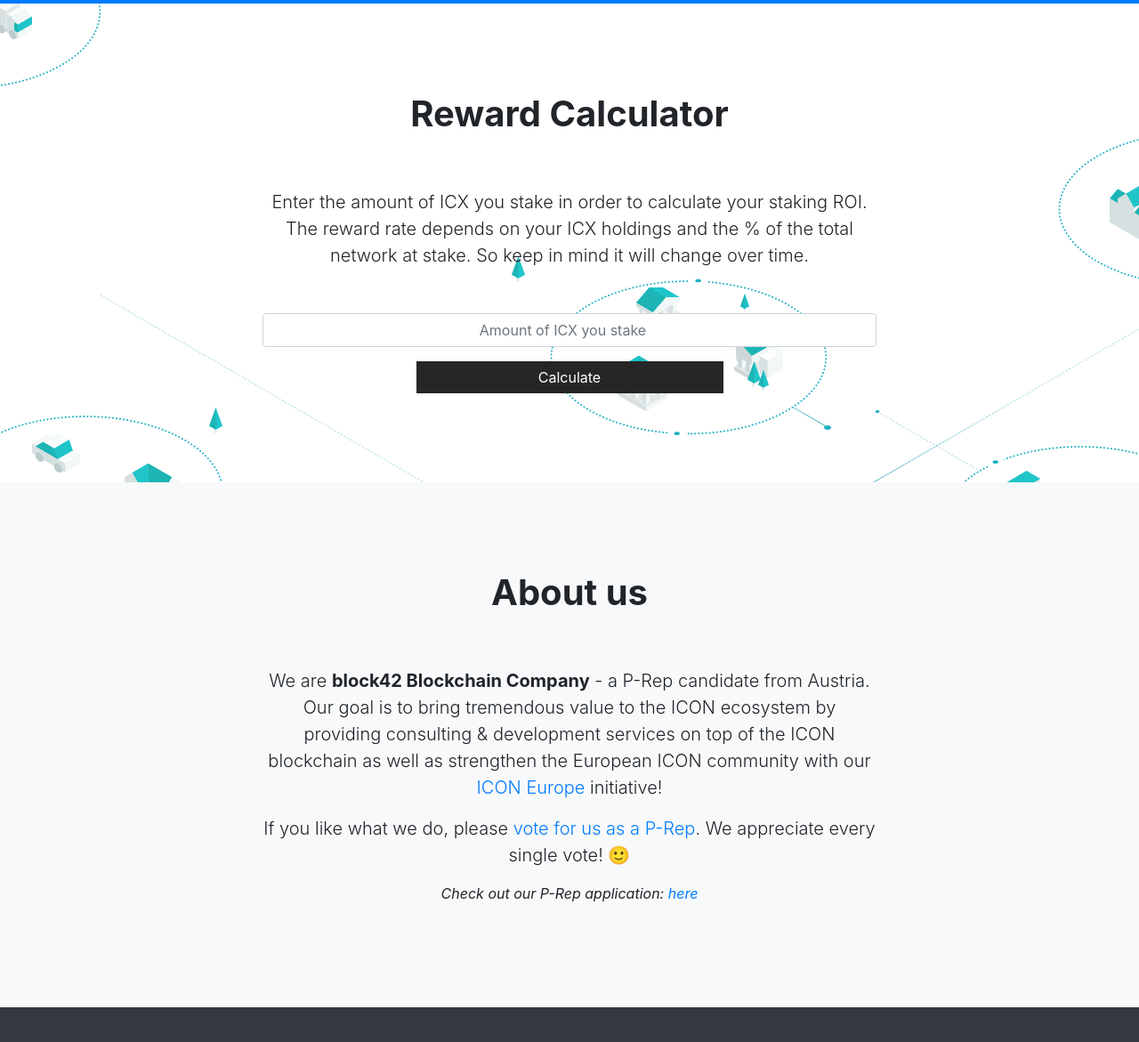
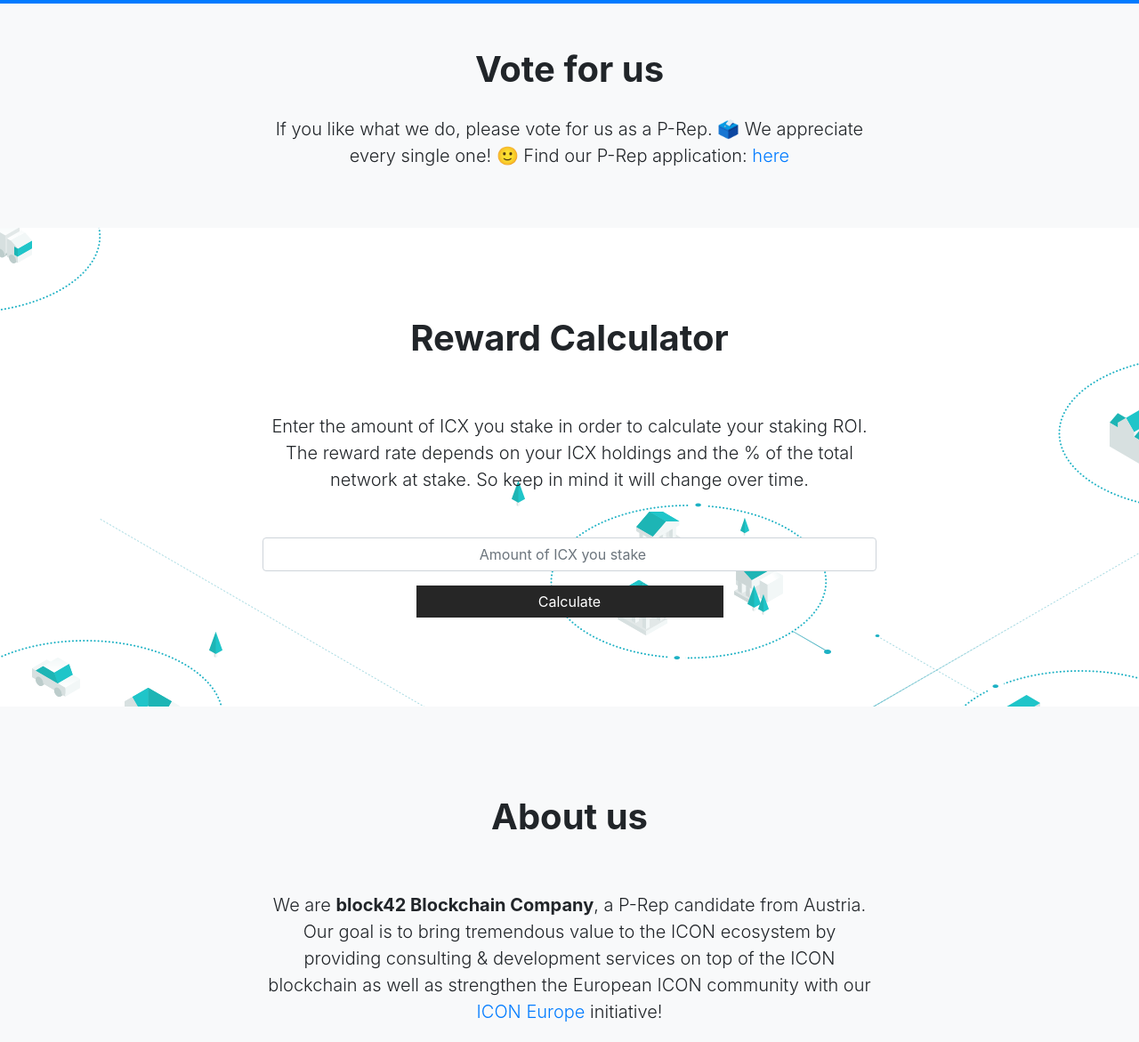
Before and after one commit to block42-blockchain-company/icx-stakr, a website with bundled scripts: page index.html in a window 1280 px wide. Shown: the part 359-1530 px from the top of the page at 89% size. Built offline with nearby package versions, Linux system fonts and the light colour scheme; no server answers; a script that the page names is missing.

Commit message:
Move voting section below header

```diff
--- a/css/main.css
+++ b/css/main.css
@@ -39,6 +39,15 @@
 section {
   padding: 100px;
   text-align: center;
+}
+
+section#vote {
+  padding-top: 50px;
+  padding-bottom: 50px;
+}
+
+section#vote h2 {
+  padding-bottom: 0.5em;
 }
 
 #calculator {
--- a/index.html
+++ b/index.html
@@ -110,6 +110,17 @@
     </div>
   </header>
 
+  <section id="vote" class="bg-light">
+    <div class="container">
+      <div class="row">
+        <div class="col-lg-8 mx-auto">
+          <h2>Vote for us</h2>
+          <p class="lead">If you like what we do, please vote for us as a P-Rep. 🗳 We appreciate every single one! 🙂 Find our P-Rep application: <a href="https://forum.icon.community/t/block42-blockchain-company-p-rep-proposal/124" target="_blank">here</a></p>
+        </div>
+      </div>
+    </div>
+  </section>
+
   <section id="calculator">
     <div class="container">
       <div class="row">
@@ -197,23 +208,12 @@
     </div>
   </section>
 
-  <!--
-  <section id="faq" class="bg-light">
-    <div class="container">
-      <div class="row">
-        <div class="col-lg-8 mx-auto">
-          <h2>FAQ</h2>
-  </section>
-  -->
-
   <section id="about-us" class="bg-light">
     <div class="container">
       <div class="row">
         <div class="col-lg-8 mx-auto">
           <h2>About us</h2>
-          <p class="lead">We are <span class="font-weight-bold">block42 Blockchain Company</span> - a P-Rep candidate from Austria. Our goal is to bring tremendous value to the ICON ecosystem by providing consulting & development services on top of the ICON blockchain as well as strengthen the European ICON community with our <a href="https://medium.com/block42-blockchain-company/announcing-icon-europe-community-93f797e54025">ICON Europe</a> initiative!</p>
-          <p class="lead">If you like what we do, please <a href="https://medium.com/block42-blockchain-company/how-to-icon-p-rep-voting-163b5f143da8" target="_blank">vote for us as a P-Rep</a>. We appreciate every single vote! 🙂</p>
-          <p><i>Check out our P-Rep application: <a href="https://forum.icon.community/t/block42-blockchain-company-p-rep-proposal/124" target="_blank">here</a></i></p>
+          <p class="lead">We are <span class="font-weight-bold">block42 Blockchain Company</span>, a P-Rep candidate from Austria. Our goal is to bring tremendous value to the ICON ecosystem by providing consulting & development services on top of the ICON blockchain as well as strengthen the European ICON community with our <a href="https://medium.com/block42-blockchain-company/announcing-icon-europe-community-93f797e54025">ICON Europe</a> initiative!</p>
         </div>
       </div>
     </div>
```
